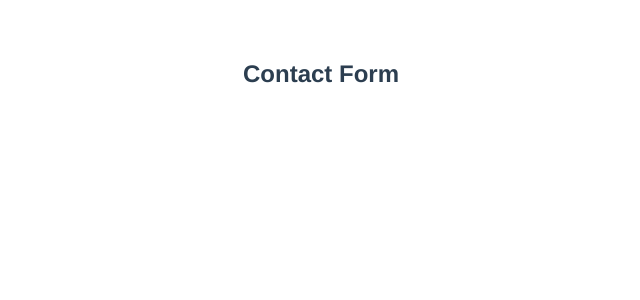
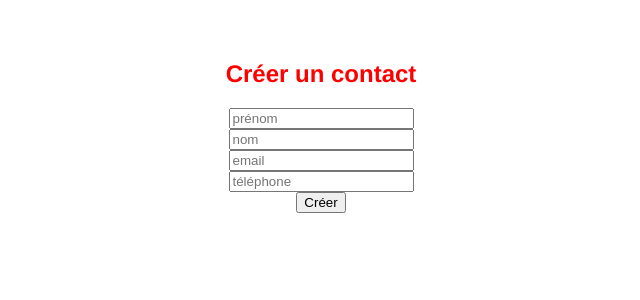
Before and after one commit to MrTESSARD/contact_manager, a Vue app: page / in a window 1280 px wide. Shown: the top 300 px of the page, without its empty margins (319-959 px from the left). Built offline with nearby package versions, Linux system fonts and the light colour scheme.

Commit message:
Lier les champs d'un formulaire aux données d'un component

```diff
--- a/src/App.vue
+++ b/src/App.vue
@@ -11,7 +11,7 @@ import ContactForm from './components/ContactForm.vue'
 export default {
   name: 'App',
   components: {
-    ContactForm
+    ContactForm,
   }
 }
 </script>
--- a/src/components/ContactForm.vue
+++ b/src/components/ContactForm.vue
@@ -1,19 +1,40 @@
 <template>
     <div>
-<h2>Contact Form</h2>
+        <h2>Créer un contact</h2>
+<form>
+
+    <input type="test" placeholder="prénom" v-model="contact.firstName"><br>
+    <input type="test" placeholder="nom" v-model="contact.lastName"><br>
+    <input type="test" placeholder="email" v-model="contact.email"><br>
+    <input type="test" placeholder="téléphone" v-model="contact.phone"><br>
+
+<button type="submit">Créer</button>
+</form>
     </div>
 </template>
 
 <script>
 export default {
-    setup () {
+    data () {
 
 
-        return {}
+        return {
+            contact:{
+                firstName:"",
+                lastName:"",
+                email:"",
+                phone:"",
+
+            }
+        }
     }
 }
 </script>
 
-<style lang="scss" scoped>
+<style
+scoped>
+h2{
+    color:red;
+}
 
 </style>
```
